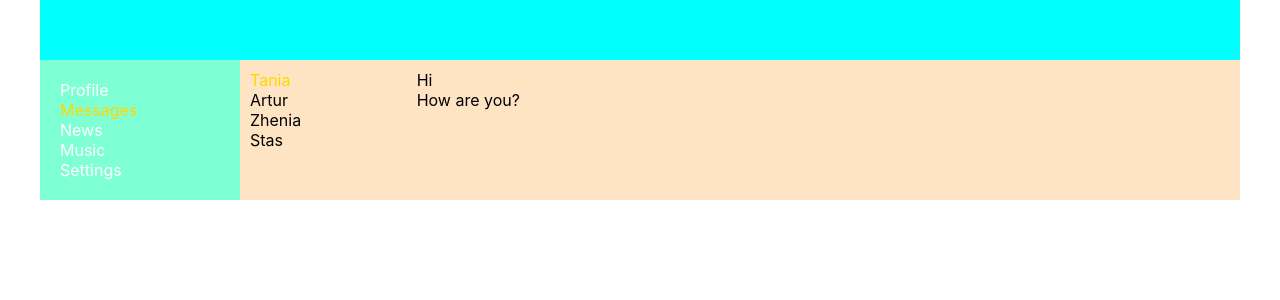
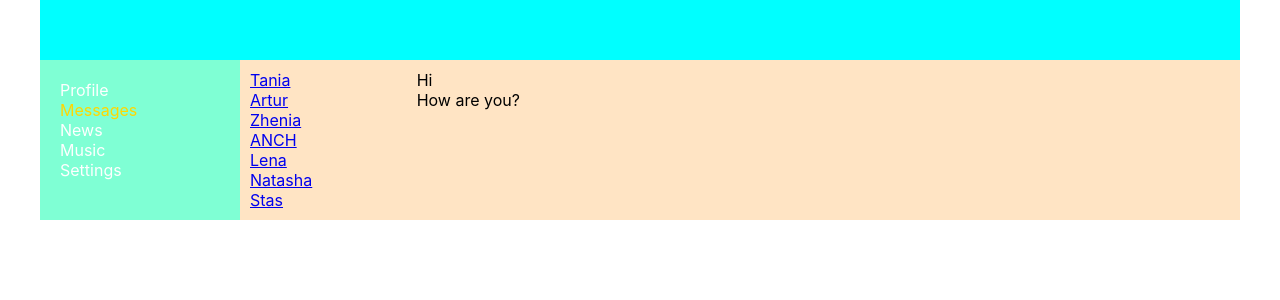
Before and after one commit to GadzhievElnar/react-app, a React (Create React App) app: page /Dialogs in a window 1280 px wide. Shown: the top 300 px of the page. Built offline with nearby package versions, Linux system fonts and the light colour scheme.

Commit message:
22 Route exact

```diff
--- a/src/components/Dialogs/Dialogs.jsx
+++ b/src/components/Dialogs/Dialogs.jsx
@@ -1,4 +1,5 @@
 import React from 'react';
+import { NavLink } from 'react-router-dom';
 import styles from './Dialogs.module.css';
 
 
@@ -6,21 +7,13 @@ const Dialogs = (props) => {
     return (
         <div className={styles.dialogs}>
             <div className={styles.dialogsItems}>
-                <div className={styles.dialog + ' ' + styles.active}>
-                    Tania
-                </div>
-
-                <div className={styles.dialog}>
-                    Artur
-                </div>
-
-                <div className={styles.dialog}>
-                    Zhenia
-                </div>
-
-                <div className={styles.dialog}>
-                    Stas
-                </div>
+                <div><NavLink to='/Dialogs/1' className='dialog'>Tania</NavLink></div>
+                <div><NavLink to='/Dialogs/2' className='dialog'>Artur</NavLink></div>
+                <div><NavLink to='/Dialogs/3' className='dialog'>Zhenia</NavLink></div>
+                <div><NavLink to='/Dialogs/4' className='dialog'>ANCH</NavLink></div>
+                <div><NavLink to='/Dialogs/5' className='dialog'>Lena</NavLink></div>
+                <div><NavLink to='/Dialogs/6' className='dialog'>Natasha</NavLink></div>
+                <div><NavLink to='/Dialogs/7' className='dialog'>Stas</NavLink></div>
             </div>
 
             <div className={styles.messages}>
```
